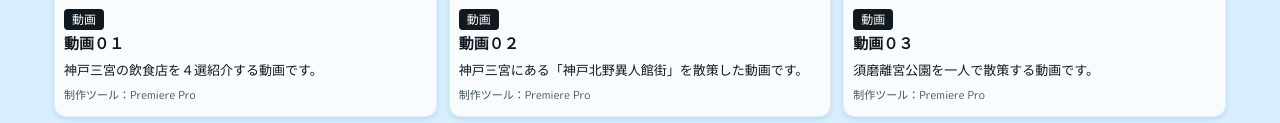
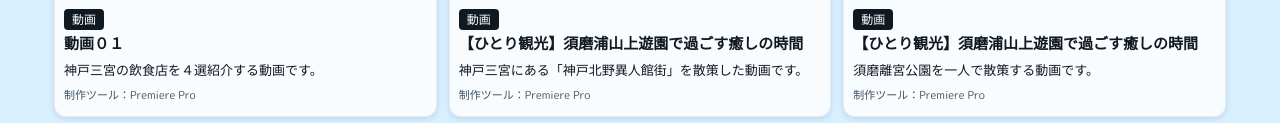
Before and after one commit to ueda-shinnosuke/portfolio, a plain HTML site: page work.html in a window 1280 px wide. Shown: the part 1599-1722 px from the top of the page. Drawn offline with Linux system fonts and the light colour scheme.

Commit message:
コミット

```diff
--- a/work.html
+++ b/work.html
@@ -158,7 +158,7 @@
               </a>
               <div class="work-card__body">
                 <span class="work-tag">動画</span>
-                <h4>動画０２</h4>
+                <h4>【ひとり観光】須磨浦山上遊園で過ごす癒しの時間</h4>
                 <p>神戸三宮にある「神戸北野異人館街」を散策した動画です。</p>
                 <p class="work-card__tools">制作ツール：Premiere Pro</p>
               </div>
@@ -170,7 +170,7 @@
               </a>
               <div class="work-card__body">
                 <span class="work-tag">動画</span>
-                <h4>動画０３</h4>
+                <h4>【ひとり観光】須磨浦山上遊園で過ごす癒しの時間</h4>
                 <p>須磨離宮公園を一人で散策する動画です。</p>
                 <p class="work-card__tools">制作ツール：Premiere Pro</p>
               </div>
```
Also changed, not shown: work/work10.html (+1 -1 lines).
